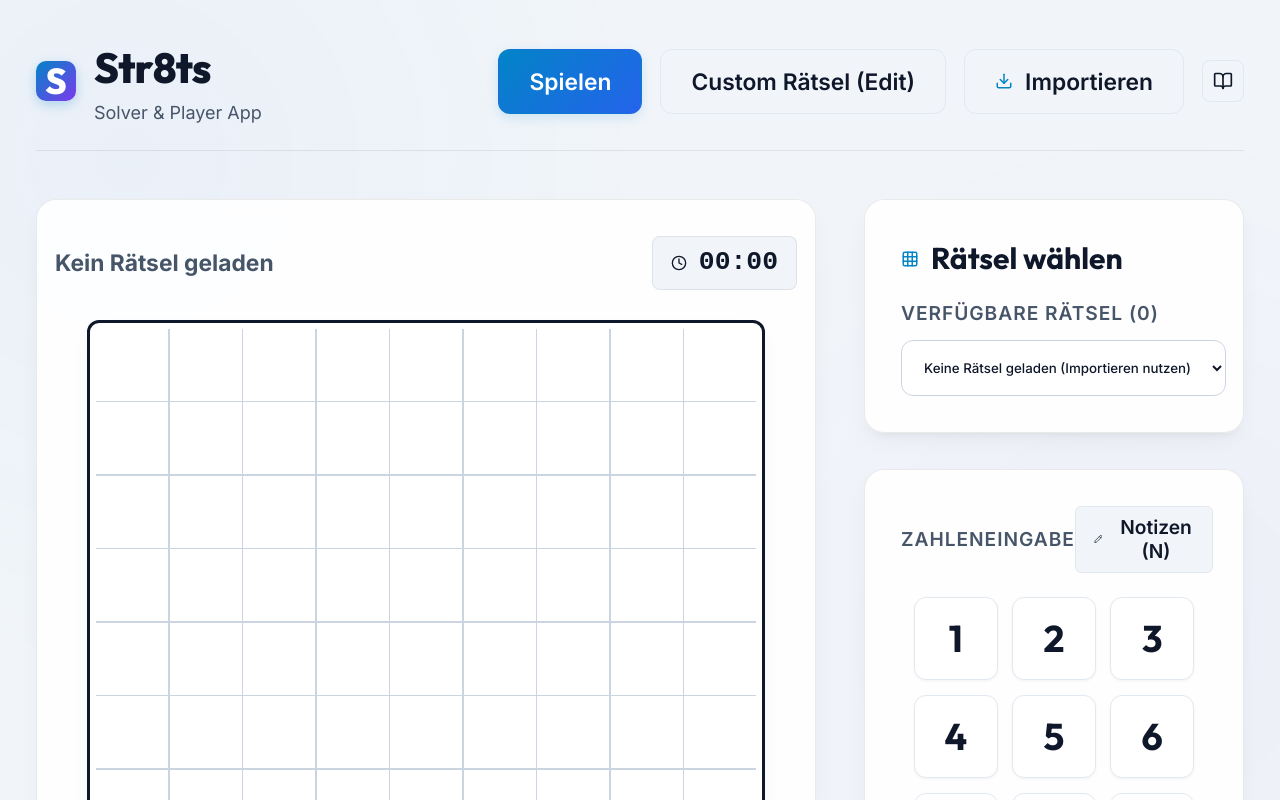
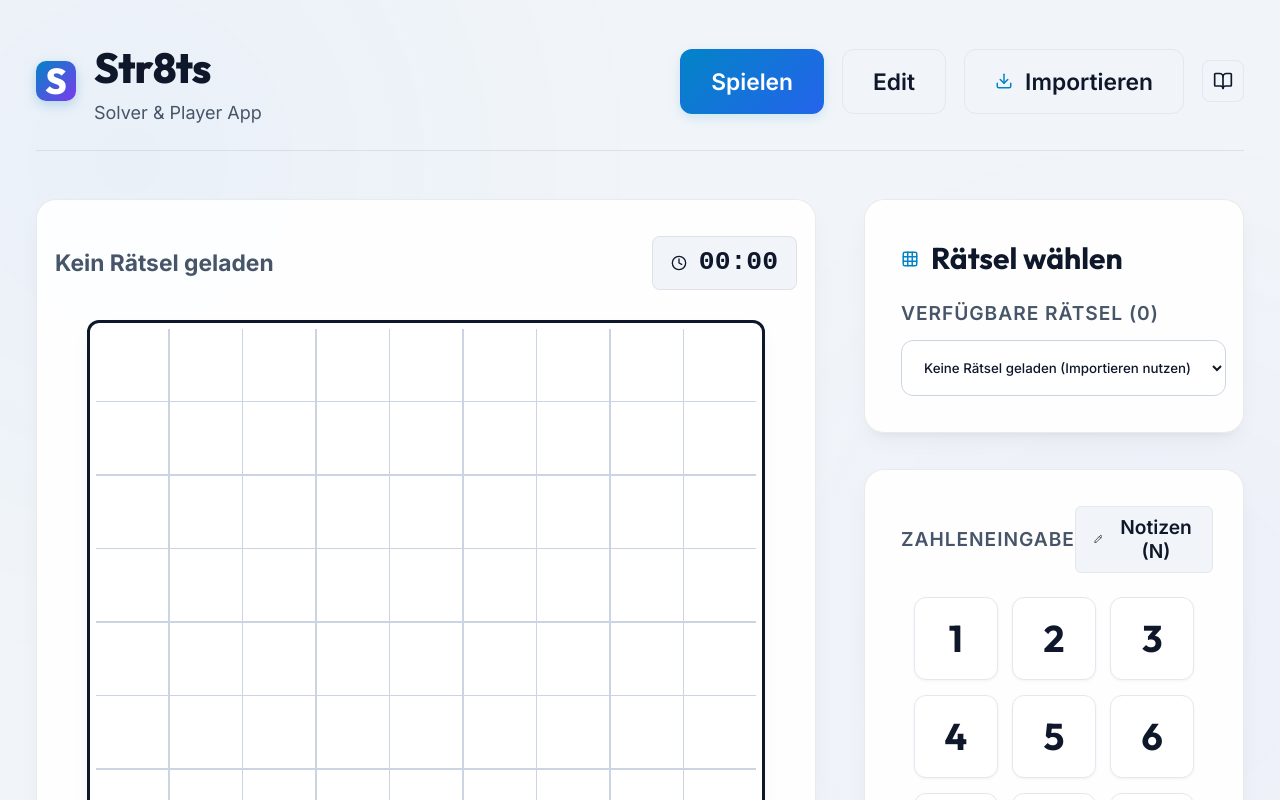
Before and after one commit to hucky61/straights, a React (Vite) app: page / in a window 1280 px wide. Shown: the top 800 px of the page. Built offline with nearby package versions, Linux system fonts and the light colour scheme.

Commit message:
feat: add main App component and complete CSS design system for Str8ts game

```diff
--- a/src/App.jsx
+++ b/src/App.jsx
@@ -65,7 +65,7 @@ export default function App() {
       if (parsed.length > 0 && parsed[0].board) {
         return parsed[0].board.map(row => row.map(c => ({ ...c, pencilMarks: [] })));
       }
-    } catch (e) {}
+    } catch (e) { }
     return createEmptyBoard(9);
   });
   const [selectedCell, setSelectedCell] = useState(null);
@@ -655,7 +655,7 @@ export default function App() {
             className={`btn ${gameMode === 'edit' ? 'btn-accent' : 'btn-secondary'}`}
             onClick={() => handleGameModeChange('edit')}
           >
-            Custom Rätsel (Edit)
+            Edit
           </button>
           <button
             className="btn btn-secondary"
@@ -730,7 +730,7 @@ export default function App() {
                 }}
               >
                 <Sparkles size={18} />
-                <span>Custom Rätsel (Edit)</span>
+                <span>Edit</span>
               </button>
 
               <div className="mobile-menu-section-label" style={{ marginTop: '0.75rem' }}>Aktionen & Hilfe</div>
--- a/src/index.css
+++ b/src/index.css
@@ -57,7 +57,7 @@ body {
     radial-gradient(circle at 90% 80%, rgba(124, 58, 237, 0.03) 0%, transparent 40%);
   background-attachment: fixed;
   color: var(--text-primary);
-  /* min-height: 100vh; */
+  min-height: 100vh;
   overflow-x: hidden;
   line-height: 1.5;
 }
@@ -84,7 +84,7 @@ body {
 .app-container {
   display: flex;
   flex-direction: column;
-  /* min-height: 100vh; */
+  min-height: 100vh;
   width: 100%;
   max-width: 1400px;
   margin: 0 auto;
@@ -162,7 +162,7 @@ body {
   align-items: start;
 }
 
-@media (max-width: 1024px) {
+@media (max-width: 1200px) {
   .game-workspace {
     grid-template-columns: 1fr;
   }
@@ -1059,7 +1059,7 @@ body {
    ========================================================================== */
 
 /* Tablet & Mobile Narrowing (<= 768px) */
-@media (max-width: 768px) {
+@media (max-width: 870px) {
   .app-container {
     padding-left: 6px;
     padding-right: 6px;
```
